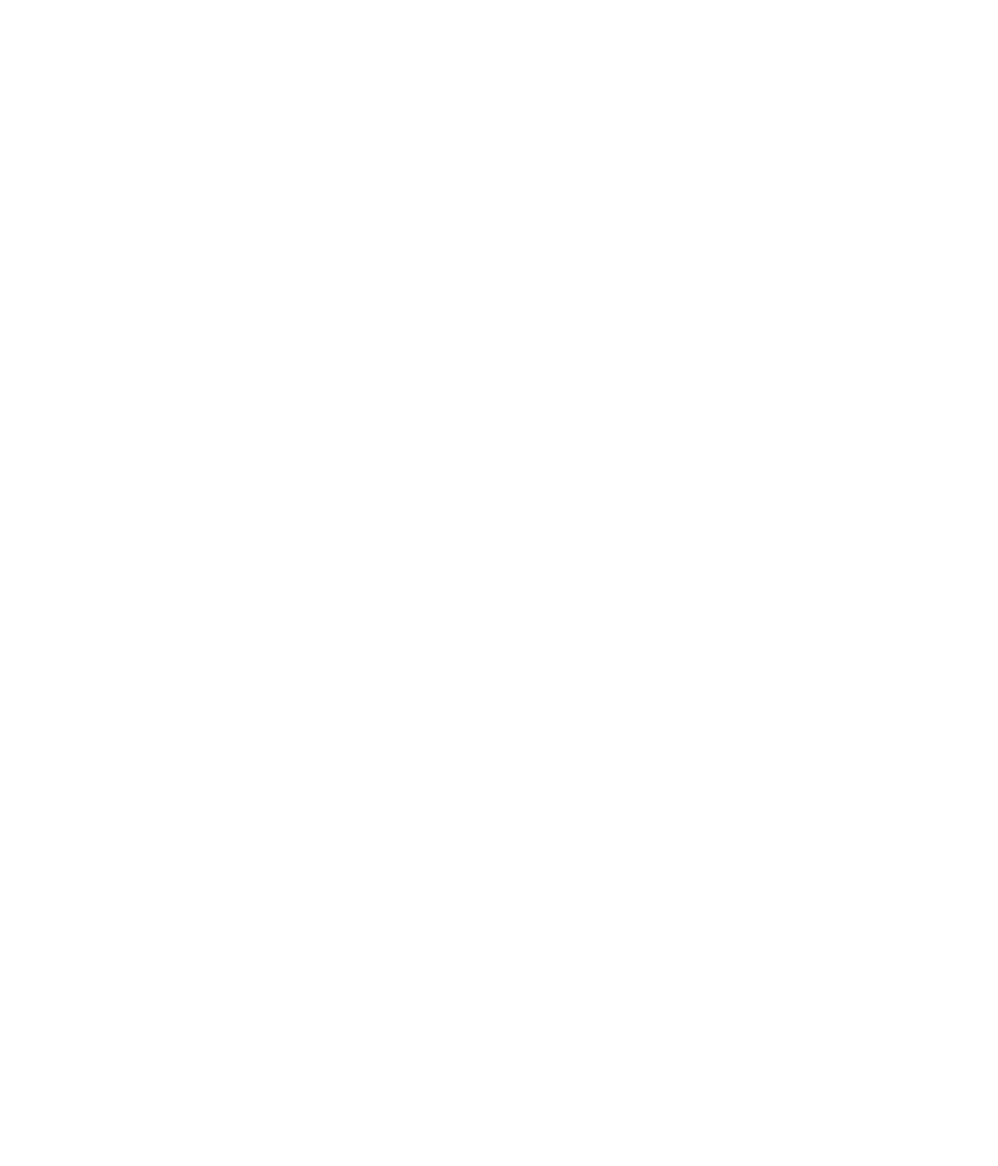
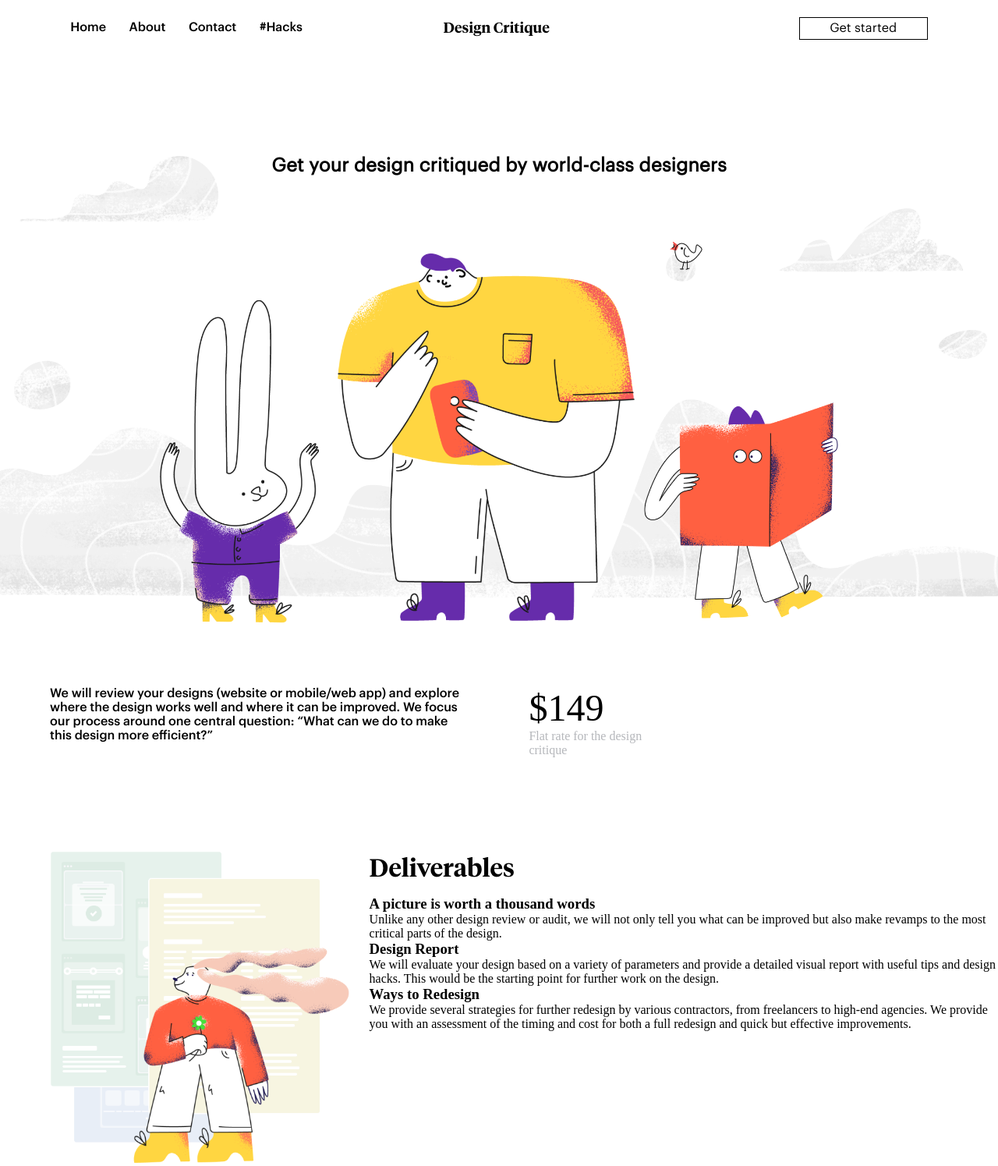
Before and after one commit to Edin-88/project_design_review, a plain HTML site: page index.html in a window 1280 px wide. Shown: the whole page at 78% size. Before the commit the page ends 800 px from the top, so only its background shows below. Drawn offline with Linux system fonts and the light colour scheme.

Commit message:
finshed header/firstSection

```diff
--- a/assets/css/style.css
+++ b/assets/css/style.css
@@ -0,0 +1,129 @@
+/* ============== GLOBAL STYLES ================== */
+
+@font-face {
+    font-family: 'graphik-medium';
+    src: url("../fonts/Graphik-Medium.ttf");
+}
+
+@font-face {
+    font-family: 'theinhardt';
+    src: url("../fonts/Theinhardt-Lt.woff");
+}
+
+@font-face {
+    font-family: 'TiemposHeadline';
+    src: url("../fonts/TiemposHeadline-Semibold.woff");
+}
+
+@font-face {
+    font-family: 'graphik-regular';
+    src: url("../fonts/Graphik-Regular.woff");
+}
+
+*{
+    margin: 0;
+    padding: 0;
+    box-sizing: border-box;
+}
+
+header nav a {
+    text-decoration: none;
+    color: black;
+    font-family: "graphik-medium";
+}
+
+.navStyle {
+    padding-top: 3.3vh;
+    word-spacing: 2vw;
+}
+
+.headline {
+    display: flex;
+    justify-content: space-around;
+    height: 25vh;
+}
+
+.styleHeadline article h1{
+    padding-right: 25vw;
+    padding-top: 2.8vh;
+    font-family: "TiemposHeadline";
+}
+
+.styleHeadline article p{
+    padding-top: 3vh;
+    border: 1px solid black;
+    margin-top: 2.7vh;
+    padding: 0.7vh 3vw;
+    font-family: "graphik-regular";
+}
+
+.styleHeadline article p:hover {
+    background-color: black;
+    color: white;
+}
+
+.styleHeadline article {
+    display: flex;
+    justify-content: space-around;
+}
+
+/* ============== Main First Section with IMG ================== */
+
+.imageOne {
+    background-image: url("../img/home_hero.png");
+    background-size: cover;
+    background-position: center;
+    height: 75vh;
+}
+
+.imageOne h2 {
+    text-align: center;
+    font-family: "graphik-regular";
+}
+
+/* ============== Main Second Section ( range of offers / price)================== */
+
+.rangeOfOffers {
+    padding-top: 10vh;
+    display: flex;
+    justify-content: space-aroundx;
+}
+
+.rangeOfOffers p:nth-of-type(1) {
+    width: 47vw;
+    padding-left: 5vw;
+    font-family: "graphik-medium";
+}
+
+.rangeOfOffers p:nth-of-type(2) {
+    padding-left: 6vw;
+    width: 19vw;
+    color: rgb(181, 183, 187);
+}
+
+.fontSize {
+    font-size: 3rem;
+    color: black;
+}
+
+/* ============== Main Third Section (imgage + text) ================== */
+
+.styleThirdSection {
+    display: flex;
+    padding-top: 15vh;
+}
+
+.imageDeliverables {
+    max-width: 35vw;
+    padding-left: 5vw;
+}
+
+.styleDeliverables {
+    padding-left: 2vw;
+}
+
+.styleDeliverables h2 {
+    font-size: 2rem;
+    font-family: "TiemposHeadline";
+    padding-bottom: 2vh;
+}
--- a/index.html
+++ b/index.html
@@ -4,9 +4,88 @@
     <meta charset="UTF-8">
     <meta http-equiv="X-UA-Compatible" content="IE=edge">
     <meta name="viewport" content="width=device-width, initial-scale=1.0">
+    <link rel="stylesheet" href="./assets/css/style.css">
     <title>Projekt Design Review</title>
 </head>
 <body>
+    <!-- Header -->
+    <header class="headline">
+        <nav class="navStyle">
+            <a href="#">Home</a>
+            <a href="#">About</a>
+            <a href="#">Contact</a>
+            <a href="#">#Hacks</a>
+        </nav>
+        <section class="styleHeadline">
+            <article>
+                <h1>
+                    Design Critique
+                </h1>
+                <p>
+                    Get started
+                </p>
+            </article>
+        </section>
+    </header>
 
+    <!-- Main Firts Section (first image) -->
+    <main>
+        <section class="imageOne">
+            <h2>
+                Get your design critiqued by world-class designers
+            </h2>
+        </section>
+
+        <!-- Main Second Section (price) -->
+        <section class="rangeOfOffers">
+            <p>
+                We will review your designs (website or mobile/web app) and explore where
+                the design works well and where it can be improved. We focus our process
+                around one central question: “What can we do to make this design more
+                efficient?”
+            </p>
+
+            <p>
+                <span class="fontSize"> $149</span> <br> Flat rate for the design <br> critique
+            </p>
+        </section>
+
+        <!-- Main Third Section (imgage + text) -->
+
+        <section class="styleThirdSection">
+            <article>
+                <img  class="imageDeliverables" src="./assets/img/home_deliverables.png" alt="">
+            </article>
+
+            <article class="styleDeliverables">
+                <h2>
+                    Deliverables
+                </h2>
+                <h3>
+                    A picture is worth a thousand words
+                </h3>
+                <p>
+                    Unlike any other design review or audit, we will not only tell you what can be
+                    improved but also make revamps to the most critical parts of the design.
+                </p>
+                <h3>
+                    Design Report
+                </h3>
+                <p>
+                    We will evaluate your design based on a variety of parameters and provide a detailed
+                    visual report with useful tips and design hacks. This would be the starting point for
+                    further work on the design.
+                </p>
+                <h3>
+                    Ways to Redesign
+                </h3>
+                <p>
+                    We provide several strategies for further redesign by various contractors, from freelancers
+                    to high-end agencies. We provide you with an assessment of the timing and cost for both a
+                    full redesign and quick but effective improvements.
+                </p>
+            </article>
+        </section>
+    </main>
 </body>
 </html>
```
